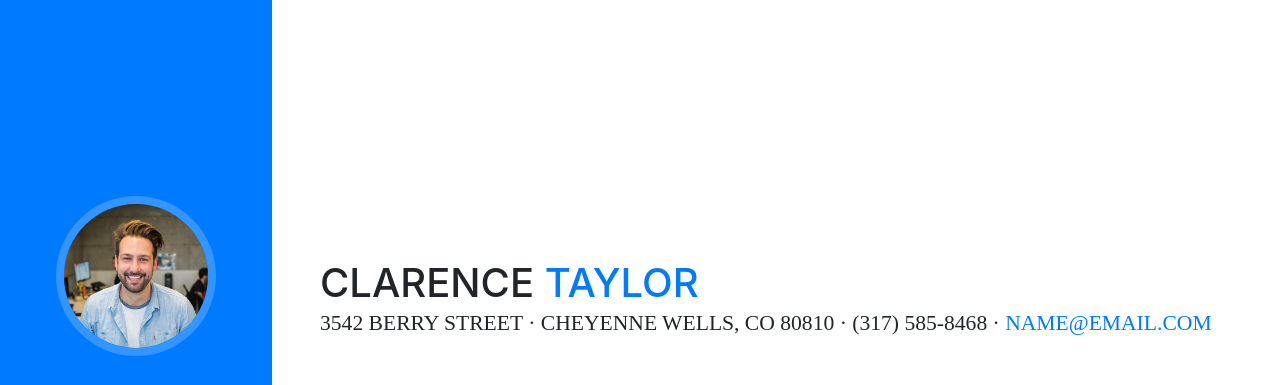
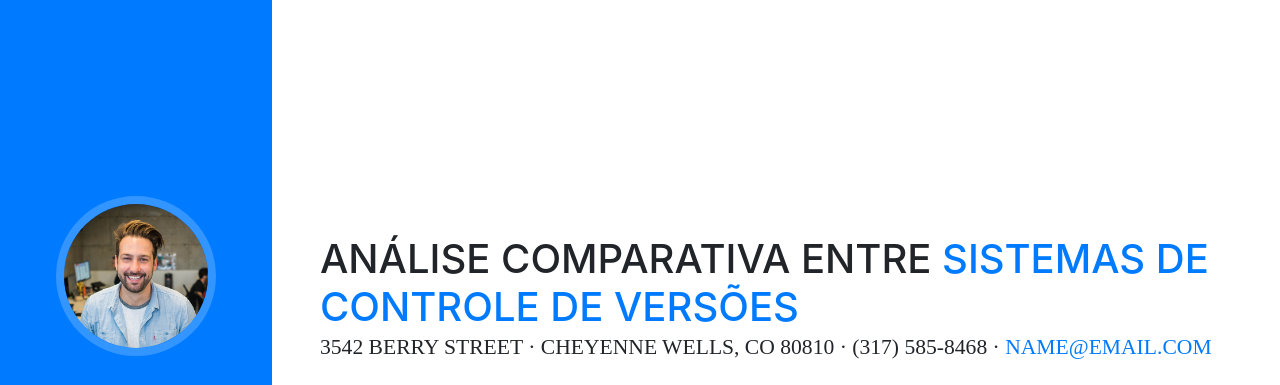
Before and after one commit to hudsonandre/dudu.github.io, a website with bundled scripts: page index.html in a window 1280 px wide. Shown: the top 385 px of the page. Built offline with nearby package versions, Linux system fonts and the light colour scheme; a web font is replaced by a local one.

Commit message:
Update index.html

```diff
--- a/index.html
+++ b/index.html
@@ -8,7 +8,7 @@
     <meta name="description" content="">
     <meta name="author" content="">
 
-    <title>Resume - Start Bootstrap Theme</title>
+    <title>RESUMO - ANÁLISE COMPARATIVA ENTRE SISTEMAS DE CONTROLE DE VERSÕES</title>
 
     <!-- Bootstrap core CSS -->
     <link href="vendor/bootstrap/css/bootstrap.min.css" rel="stylesheet">
@@ -65,8 +65,8 @@
 
       <section class="resume-section p-3 p-lg-5 d-flex d-column" id="about">
         <div class="my-auto">
-          <h1 class="mb-0">Clarence
-            <span class="text-primary">Taylor</span>
+          <h1 class="mb-0">ANÁLISE COMPARATIVA ENTRE
+            <span class="text-primary">SISTEMAS DE CONTROLE DE VERSÕES</span>
           </h1>
           <div class="subheading mb-5">3542 Berry Street · Cheyenne Wells, CO 80810 · (317) 585-8468 ·
             <a href="mailto:name@email.com">name@email.com</a>
```
